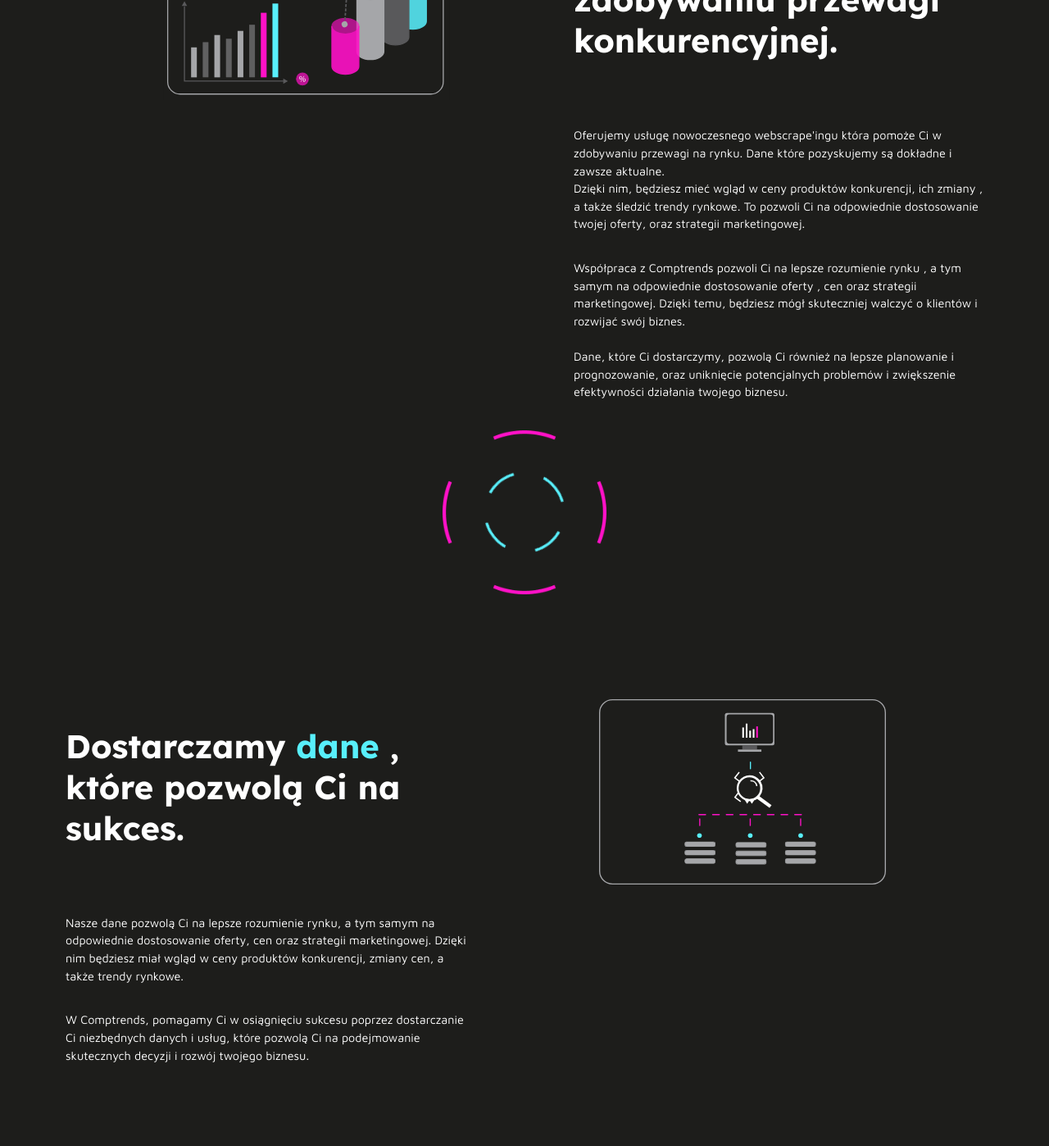
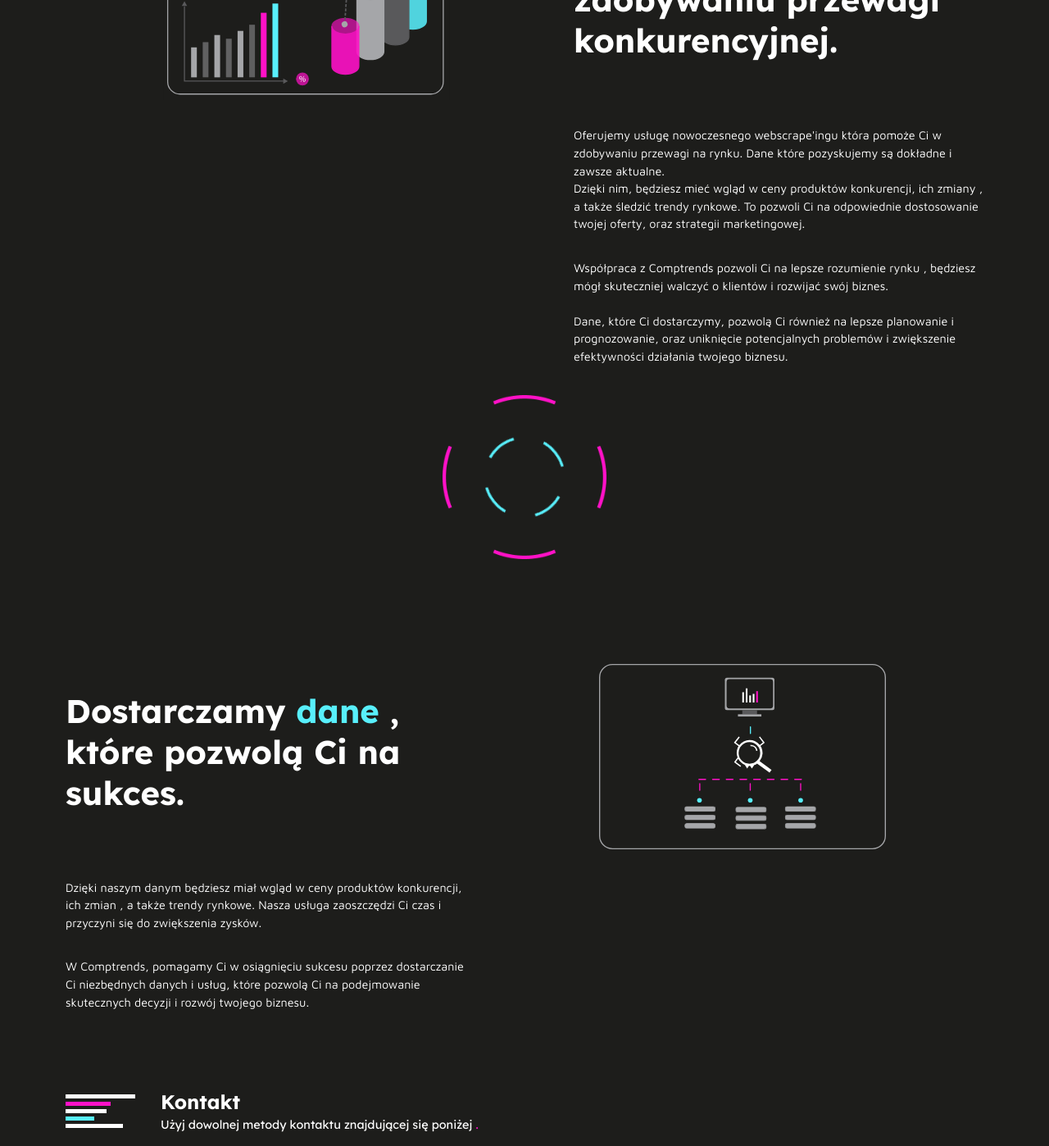
Before and after one commit to marcinzygan/comptrends-next, a Next.js app: page / in a window 1280 px wide. Shown: the part 2898-4296 px from the top of the page at 82% size. Built offline with nearby package versions, Linux system fonts and the light colour scheme.

Commit message:
changed offer text

```diff
--- a/components/OfferSection/OfferSection.js
+++ b/components/OfferSection/OfferSection.js
@@ -76,10 +76,9 @@ const OfferSection = () => {
               }}
               className={"paragraph__txt" + " " + classes.offer__more_txt}
             >
-              Współpraca z Comptrends pozwoli Ci na lepsze rozumienie rynku , a
-              tym samym na odpowiednie dostosowanie oferty , cen oraz strategii
-              marketingowej. Dzięki temu, będziesz mógł skuteczniej walczyć o
-              klientów i rozwijać swój biznes. <br></br>
+              Współpraca z Comptrends pozwoli Ci na lepsze rozumienie rynku ,
+              będziesz mógł skuteczniej walczyć o klientów i rozwijać swój
+              biznes. <br></br>
               <br></br>
               Dane, które Ci dostarczymy, pozwolą Ci również na lepsze
               planowanie i prognozowanie, oraz uniknięcie potencjalnych
@@ -184,10 +183,9 @@ const OfferSection = () => {
               Ci na sukces.
             </motion.h2>
             <p className={"paragraph__txt" + " " + classes.offer__data_txt}>
-              Nasze dane pozwolą Ci na lepsze rozumienie rynku, a tym samym na
-              odpowiednie dostosowanie oferty, cen oraz strategii marketingowej.
-              Dzięki nim będziesz miał wgląd w ceny produktów konkurencji,
-              zmiany cen, a także trendy rynkowe.
+              Dzięki naszym danym będziesz miał wgląd w ceny produktów
+              konkurencji, ich zmian , a także trendy rynkowe. Nasza usługa
+              zaoszczędzi Ci czas i przyczyni się do zwiększenia zysków.
             </p>
             <div onClick={toggleData} className={classes.offer__btn}>
               {isDataSHown ? "Czytaj Mniej" : "Czytaj Wjęcej"}
```
